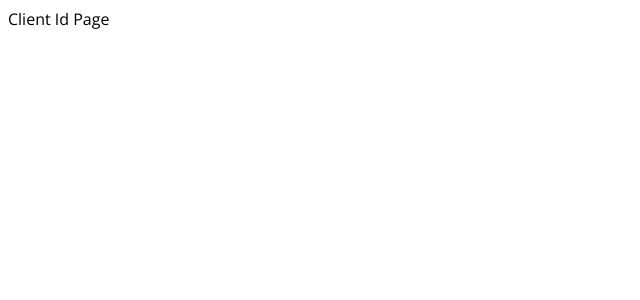
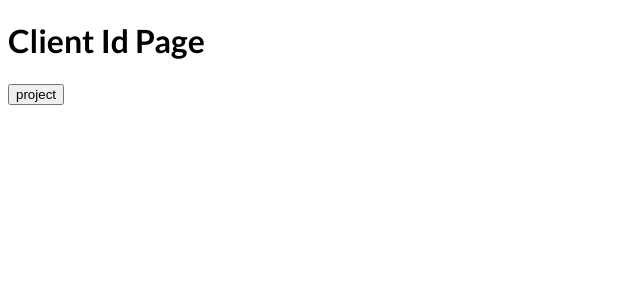
Before and after one commit to rezacr588/basic-next.js, a Next.js app: page /clients/ali in a window 1280 px wide. Shown: the top 300 px of the page, without its empty margins (0-640 px from the left). Built offline with nearby package versions, Linux system fonts and the light colour scheme.

Commit message:
navigate programmitally

```diff
--- a/pages/clients/[clientid]/index.js
+++ b/pages/clients/[clientid]/index.js
@@ -1,7 +1,26 @@
+import { useRouter } from "next/router"
 function ClientIdPage() {
-  return <div>
-    Client Id Page
-  </div>
+  const router = useRouter()
+
+  const handle = () =>
+    router.push(
+      {
+        pathname: "/clients/[clientid]/[projectid]",
+        query: {
+          clientid: "213",
+          projectid: "2313"
+        }
+      }
+    )
+
+  return (
+    <div>
+      <h1>
+        Client Id Page
+      </h1>
+      <button onClick={handle}>project</button>
+    </div>
+  )
 }
 
 export default ClientIdPage
```
